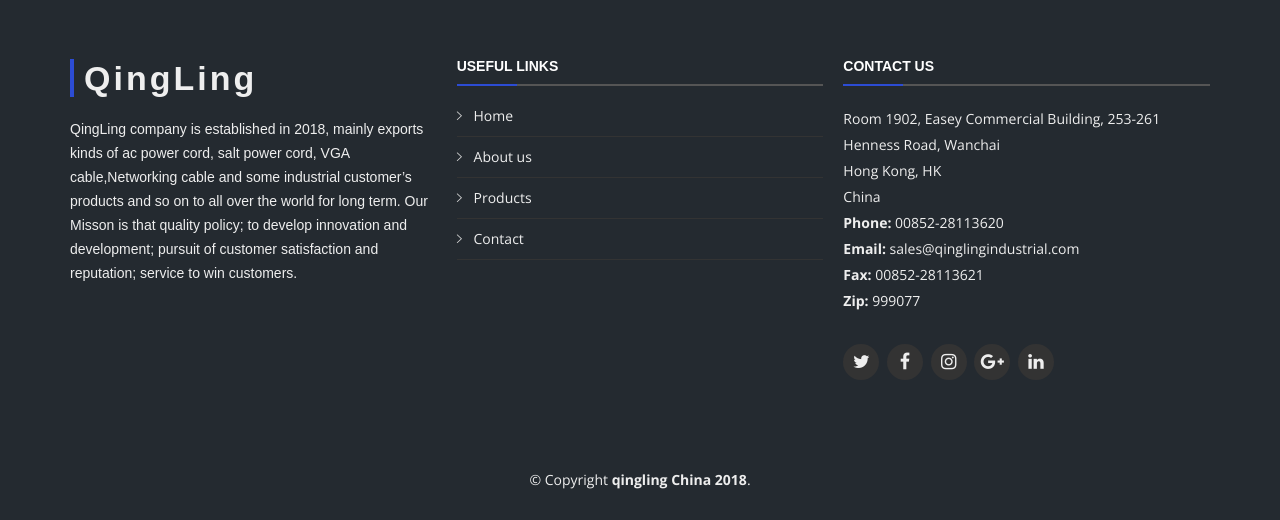
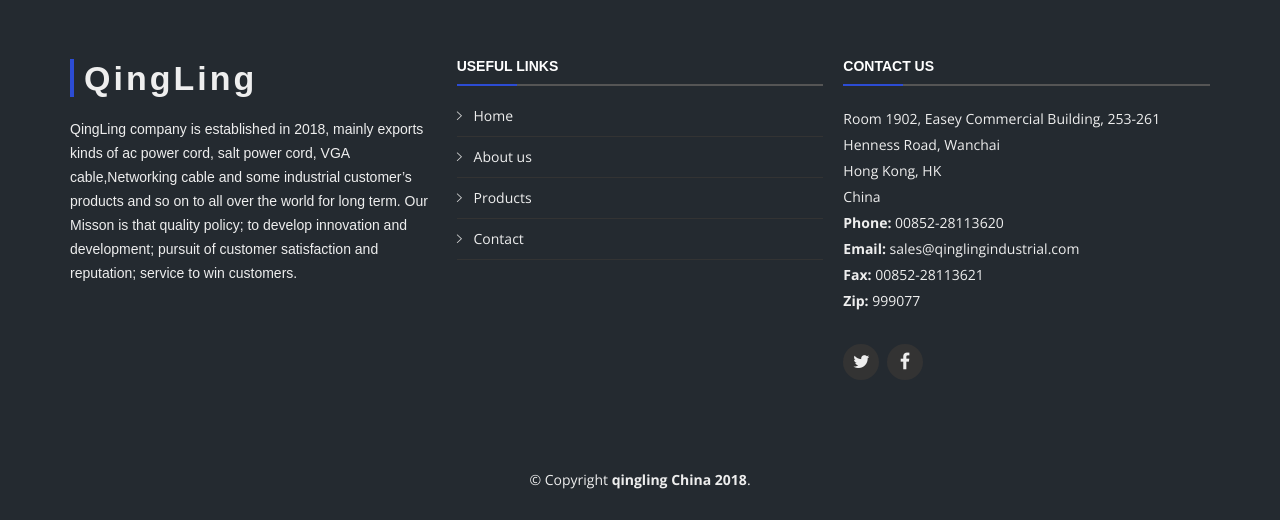
Before and after one commit to huangfuzg/qinglingfull, a Django app: page /news in a window 1280 px wide. Shown: the part 696-1216 px from the top of the page. Run offline with Django 3.2, Linux system fonts and the light colour scheme; some libraries are stand-ins or nearby versions; some web fonts are replaced.

Commit message:
add links

```diff
--- a/main/templates/index.html
+++ b/main/templates/index.html
@@ -976,8 +976,8 @@
             </p>
 
             <div class="social-links">
-              <a href="https://www.twitter.com/bensenjefeson" class="twitter"><i class="fa fa-twitter"></i></a>
-              <a href="https://www.facebook.com/bensen.jefeson" class="facebook"><i class="fa fa-facebook"></i></a>
+              <a href="https://www.twitter.com/bensenjefeson" target="_blank" class="twitter"><i class="fa fa-twitter"></i></a>
+              <a href="https://www.facebook.com/bensen.jefeson" target="_blank" class="facebook"><i class="fa fa-facebook"></i></a>
               <!-- <a href="#" class="instagram"><i class="fa fa-instagram"></i></a>
               <a href="#" class="google-plus"><i class="fa fa-google-plus"></i></a>
               <a href="#" class="linkedin"><i class="fa fa-linkedin"></i></a> -->
--- a/main/templates/news.html
+++ b/main/templates/news.html
@@ -143,11 +143,11 @@
             </p>
 
             <div class="social-links">
-              <a href="#" class="twitter"><i class="fa fa-twitter"></i></a>
-              <a href="#" class="facebook"><i class="fa fa-facebook"></i></a>
-              <a href="#" class="instagram"><i class="fa fa-instagram"></i></a>
+              <a href="https://www.twitter.com/bensenjefeson" target="_blank" class="twitter"><i class="fa fa-twitter"></i></a>
+              <a href="https://www.facebook.com/bensen.jefeson" target="_blank" class="facebook"><i class="fa fa-facebook"></i></a>
+              <!-- <a href="#" class="instagram"><i class="fa fa-instagram"></i></a>
               <a href="#" class="google-plus"><i class="fa fa-google-plus"></i></a>
-              <a href="#" class="linkedin"><i class="fa fa-linkedin"></i></a>
+              <a href="#" class="linkedin"><i class="fa fa-linkedin"></i></a> -->
             </div>
 
           </div>
```
Also changed, not shown: main/templates/otherproduct.html (+4 -4 lines), main/templates/p.html (+4 -4 lines), main/templates/powercord.html (+4 -4 lines), main/templates/product.html (+4 -4 lines).
